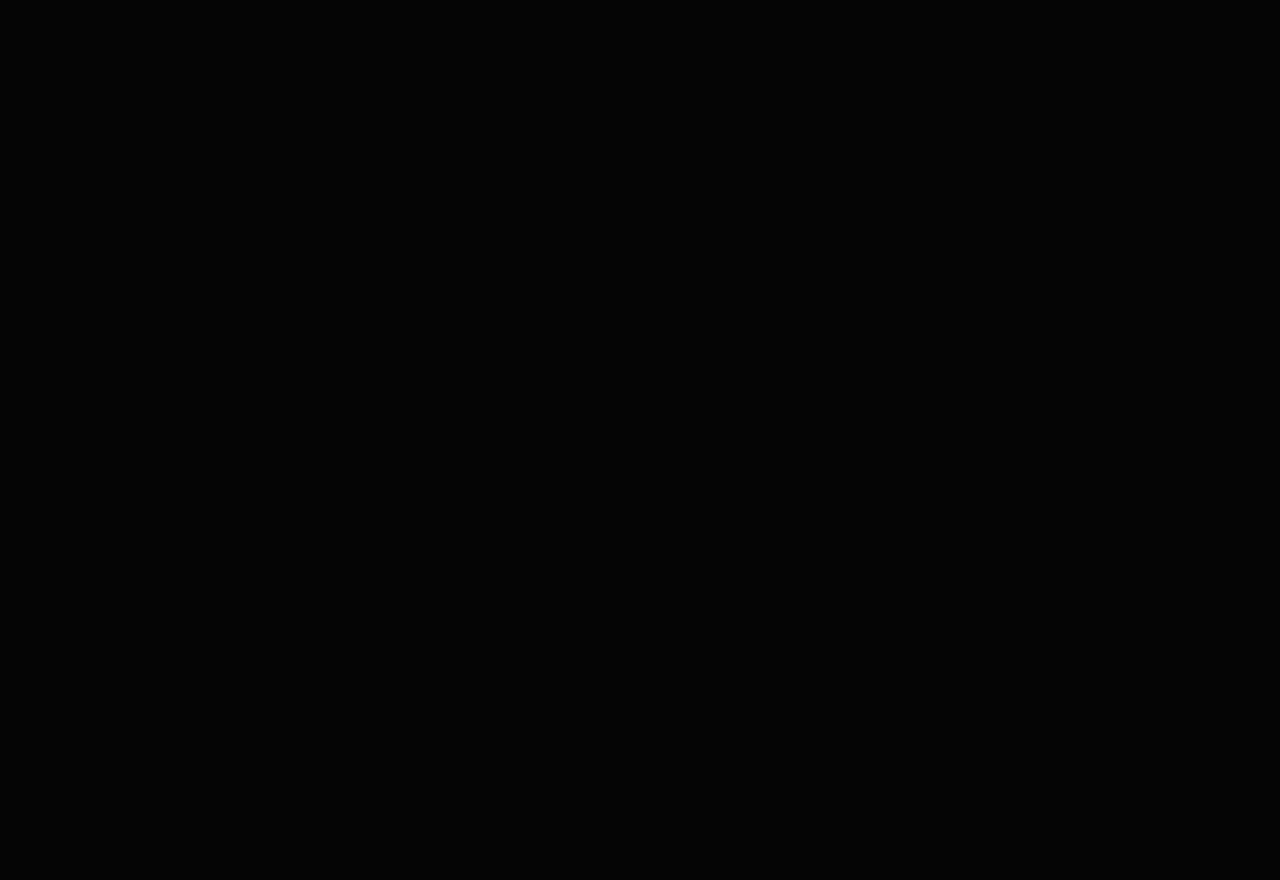
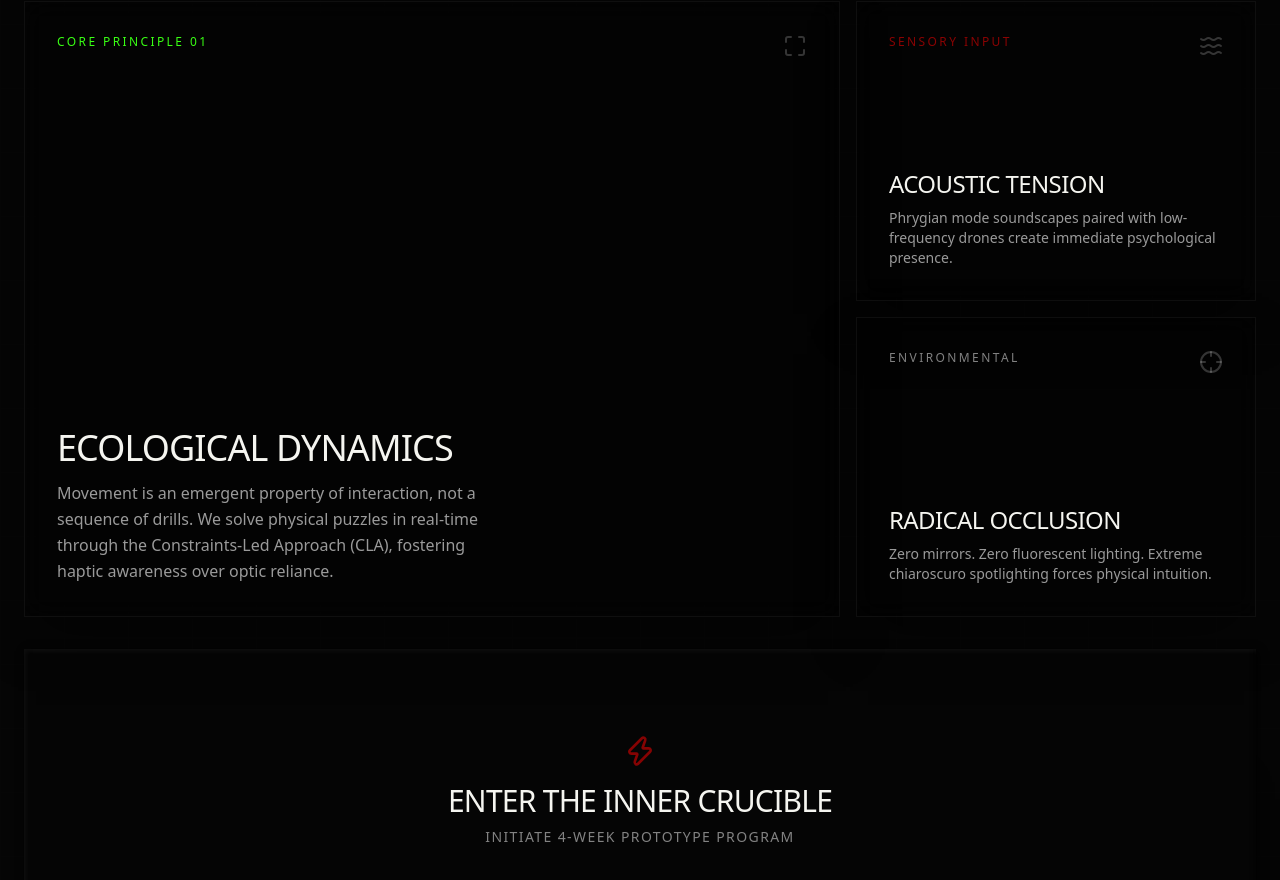
Before and after one commit to umbra-jaco/umbra-movement-lab, a Next.js app: page / in a window 1280 px wide. Shown: the part 1128-2008 px from the top of the page. Before the commit the page ends 800 px from the top, so only its background shows below. Built offline with nearby package versions, Linux system fonts and the light colour scheme.

Commit message:
updated design elements

```diff
--- a/app/page.jsx
+++ b/app/page.jsx
@@ -2,6 +2,7 @@
 
 import { motion } from "framer-motion";
 import { ArrowRight, Orbit, Activity, Crosshair } from "lucide-react";
+import BentoGrid from "../components/BentoGrid";
 
 // Animation Variants for Kinetic Fluidity
 const containerVariants = {
@@ -114,6 +115,7 @@ export default function LandingPage() {
                     </div>
                 </div>
             </motion.div>
+            <BentoGrid />
         </div>
     );
 }
--- /dev/null
+++ b/components/BentoGrid.jsx
@@ -0,0 +1,96 @@
+"use client";
+
+import { motion } from "framer-motion";
+import { Maximize, Zap, Waves, Crosshair } from "lucide-react";
+
+// Staggered animation parameters for kinetic fluidity
+const gridVariants = {
+    hidden: { opacity: 0 },
+    show: {
+        opacity: 1,
+        transition: { staggerChildren: 0.15 },
+    },
+};
+
+const cardVariants = {
+    hidden: { opacity: 0, y: 20 },
+    show: {
+        opacity: 1,
+        y: 0,
+        transition: { type: "spring", stiffness: 50, damping: 15 }
+    },
+};
+
+export default function BentoGrid() {
+    return (
+        <section className="relative z-10 container mx-auto px-6 py-24 border-t border-white/5">
+            <div className="mb-16">
+                <h2 className="font-kinetic text-3xl md:text-5xl uppercase tracking-tighter text-albedo mb-4">
+                    Lagrangian Mechanics <br/>
+                    <span className="text-white/40">Mapped to Human Biomechanics.</span>
+                </h2>
+                <p className="font-editorial text-lg text-albedo-cream/70 max-w-2xl">
+                    We treat the human body as a dissipative system. By manipulating environmental constraints, we force kinetic optimization and eliminate rote memorization.
+                </p>
+            </div>
+
+            <motion.div
+                variants={gridVariants}
+                initial="hidden"
+                whileInView="show"
+                viewport={{ once: true, margin: "-100px" }}
+                className="grid grid-cols-1 md:grid-cols-3 gap-4 auto-rows-[300px]"
+            >
+                {/* Node 1: Ecological Dynamics (Hero Card) */}
+                <motion.div variants={cardVariants} className="liquid-glass p-8 flex flex-col justify-between md:col-span-2 md:row-span-2 group">
+                    <div className="flex justify-between items-start">
+                        <span className="font-clinical text-xs tracking-[0.2em] text-phosphor-green uppercase">Core Principle 01</span>
+                        <Maximize className="text-white/20 w-6 h-6 group-hover:text-albedo transition-colors duration-500" />
+                    </div>
+                    <div>
+                        <h3 className="font-kinetic text-4xl uppercase mb-3">Ecological Dynamics</h3>
+                        <p className="font-sans text-white/60 leading-relaxed max-w-md">
+                            Movement is an emergent property of interaction, not a sequence of drills. We solve physical puzzles in real-time through the Constraints-Led Approach (CLA), fostering haptic awareness over optic reliance.
+                        </p>
+                    </div>
+                </motion.div>
+
+                {/* Node 2: Acoustic Tension */}
+                <motion.div variants={cardVariants} className="liquid-glass p-8 flex flex-col justify-between group">
+                    <div className="flex justify-between items-start">
+                        <span className="font-clinical text-xs tracking-[0.2em] text-visceral-crimson uppercase">Sensory Input</span>
+                        <Waves className="text-white/20 w-6 h-6 group-hover:text-albedo transition-colors duration-500" />
+                    </div>
+                    <div>
+                        <h3 className="font-kinetic text-2xl uppercase mb-2">Acoustic Tension</h3>
+                        <p className="font-sans text-sm text-white/60">
+                            Phrygian mode soundscapes paired with low-frequency drones create immediate psychological presence.
+                        </p>
+                    </div>
+                </motion.div>
+
+                {/* Node 3: Radical Occlusion */}
+                <motion.div variants={cardVariants} className="liquid-glass p-8 flex flex-col justify-between group">
+                    <div className="flex justify-between items-start">
+                        <span className="font-clinical text-xs tracking-[0.2em] text-white/50 uppercase">Environmental</span>
+                        <Crosshair className="text-white/20 w-6 h-6 group-hover:text-albedo transition-colors duration-500" />
+                    </div>
+                    <div>
+                        <h3 className="font-kinetic text-2xl uppercase mb-2">Radical Occlusion</h3>
+                        <p className="font-sans text-sm text-white/60">
+                            Zero mirrors. Zero fluorescent lighting. Extreme chiaroscuro spotlighting forces physical intuition.
+                        </p>
+                    </div>
+                </motion.div>
+
+                {/* Node 4: The Crucible Action Node */}
+                <motion.div variants={cardVariants} className="haptic-node p-8 flex flex-col justify-center items-center text-center md:col-span-3 cursor-pointer mt-4">
+                    <Zap className="text-visceral-crimson w-8 h-8 mb-4 animate-pulse" />
+                    <h3 className="font-kinetic text-3xl uppercase mb-2 text-albedo">Enter The Inner Crucible</h3>
+                    <p className="font-clinical tracking-widest text-sm text-white/50 uppercase">Initiate 4-Week Prototype Program</p>
+                </motion.div>
+
+            </motion.div>
+        </section>
+    );
+}
```
